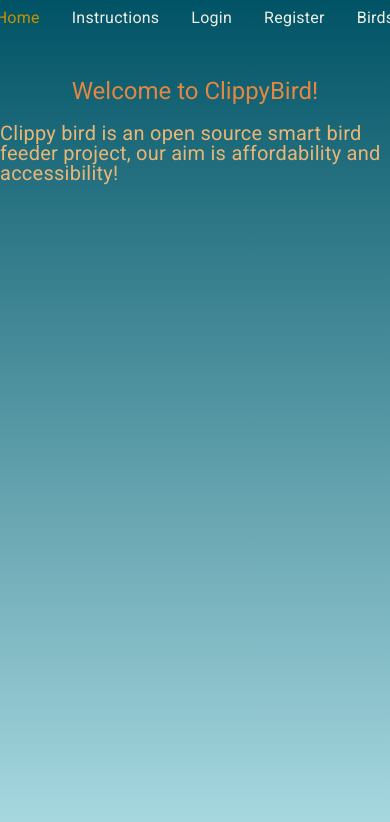
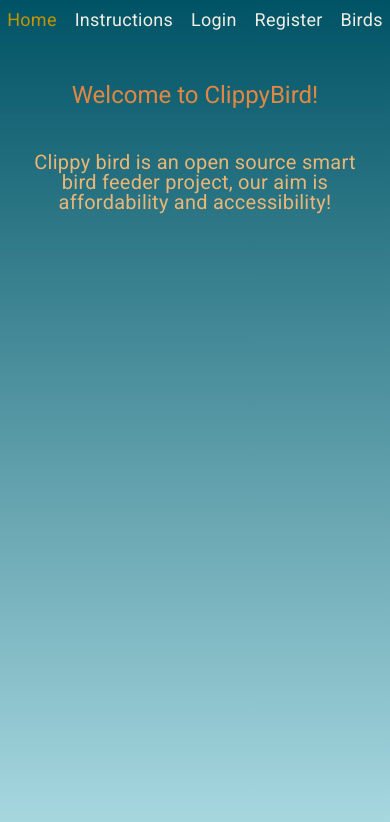
Before and after one commit to kellysun0124/ClippyBird, an Angular app in the folder FrontEnd/: page / in a window 390 px wide. Shown: the top 822 px of the page. Built offline with nearby package versions, Linux system fonts and the light colour scheme.

Commit message:
finialized iphone media queries and edited header.component.html to sync better with css

```diff
--- a/FrontEnd/src/app/layouts/header/header.component.css
+++ b/FrontEnd/src/app/layouts/header/header.component.css
@@ -29,11 +29,15 @@
 /* Phone media queries */
 @media screen and (min-width: 360px) and (max-width: 800px) {
   .navbar-nav {
-    float: none;
     width: 100%;
+    text-align: center;
+    padding: 0; /* Remove default padding */
   }
-  .nav-item{
-    font-size: 16px;
+  .nav-item {
+    display: inline-block; /* Ensure each nav item is on its own line */
+    font-size: 18px;
+    margin: 0; /* Reset margin */
+    padding: 10px 9px; /* Add padding for spacing between words */
   }
 }
 
--- a/FrontEnd/src/app/layouts/header/header.component.html
+++ b/FrontEnd/src/app/layouts/header/header.component.html
@@ -1,10 +1,20 @@
 <nav class="navbar navbar-expand navbar-dark bg-dark">
   <div class="navbar-nav">
-    <a class="nav-item nav-link" routerLink="/">Home</a>
-    <a class="nav-item nav-link" routerLink="/instructions">Instructions</a>
-    <a class="nav-item nav-link" routerLink="/login">Login</a>
-    <a class="nav-item nav-link" routerLink="/register">Register</a>
-    <a class="nav-item nav-link" routerLink="/user-birds">Birds</a>
+    <a class="nav-link" routerLink="/">
+      <span class="nav-item">Home</span>
+    </a>
+    <a class="nav-link" routerLink="/instructions">
+      <span class="nav-item">Instructions</span>
+    </a>
+    <a class="nav-link" routerLink="/login">
+      <span class="nav-item">Login</span>
+    </a>
+    <a class="nav-link" routerLink="/register">
+      <span class="nav-item">Register</span>
+    </a>
+    <a class="nav-link" routerLink="/user-birds">
+      <span class="nav-item">Birds</span>
+    </a>
   </div>
   <div class="navbar-actions">
     <!-- Add login/logout buttons or user-related actions here -->
--- a/FrontEnd/src/styles.css
+++ b/FrontEnd/src/styles.css
@@ -17,11 +17,14 @@ body { margin: 0; font-family: Roboto, "Helvetica Neue", sans-serif; }
 /* Phone media queries */
 @media screen and (min-width: 360px) and (max-width: 800px){
   .mat-card{
-    font-size: 15px;
+    font-size: 18px;
   }
-  p{
+  p {
     font-size: 20px;
-    width: 100%;
+    max-width: 100%; /* Limit width to the screen width */
+    text-align: center;
+    padding: 25px;
+    box-sizing: border-box; /* Ensure padding is included in the width */
   }
 }
 
```
